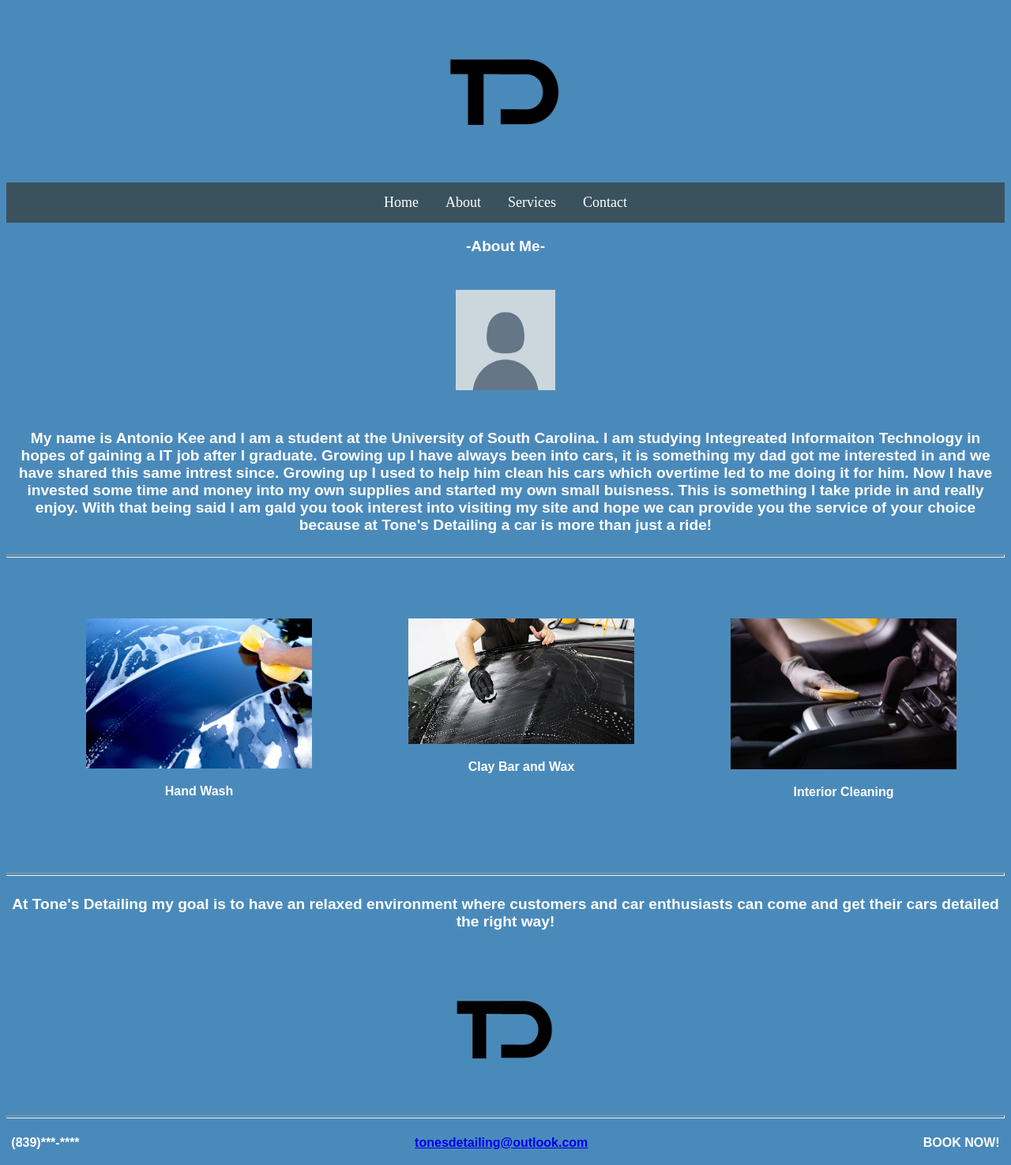
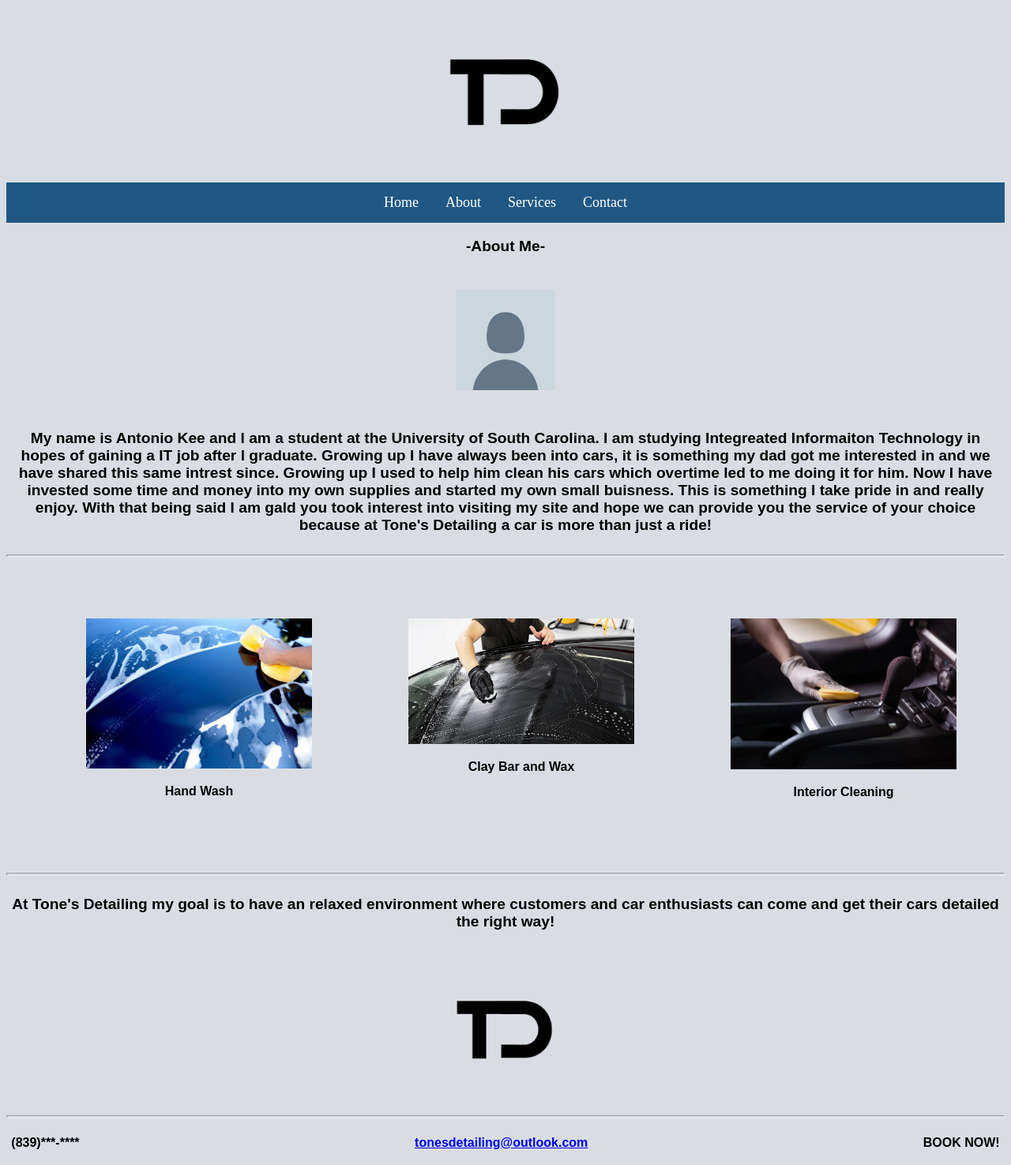
Before and after one commit to httpstonio/httpstonio.github.io, a plain HTML site: page index.html in a window 1280 px wide. Shown: the part 5-1480 px from the top of the page at 79% size. Drawn offline with Linux system fonts and the light colour scheme.

Commit message:
Add files via upload

```diff
--- a/aboutstyle.css
+++ b/aboutstyle.css
@@ -18,13 +18,13 @@ nav li{
     list-style-type: none;
     margin: 0;
     padding: 0;
-    background-color: rgb(98, 140, 160);
+    background-color: #205883;
 }
 
 /**Navigation bar text**/
 .nav {
     display: inline-block;
-    color: white;
+    color: black;
     text-align: center;
     font-size: large;
     padding: 15px 15px;
@@ -42,7 +42,7 @@ nav li{
 h3{
     text-align: center;
     font-family: arial;
-    color: white;
+    color: black;
 }
 
 /**About Me Text**/
@@ -51,7 +51,7 @@ h4{
     display: block;
     font-family: arial;
     font-weight: bold;
-    color: white;
+    color: black;
 }
 
 /**Profile Pic**/
@@ -76,7 +76,7 @@ h4{
 /**instagram img and text**/
 #ig{
     text-align: center;
-    color: white;
+    color: black;
     font-size: medium;
     font-weight: bold;
     font-family: Arial;
@@ -85,7 +85,7 @@ h4{
 /**facebook img and text**/
 #fb{
     text-align: center;
-    color: white;
+    color: black;
     font-size: medium;
     font-weight: bold;
     font-family: Arial;}
@@ -93,7 +93,7 @@ h4{
 /**snapchat img and text**/
 #sc{
     text-align: center;
-    color: white;
+    color: black;
     font-size: medium;
     font-weight: bold;
     font-family: Arial;}
@@ -104,7 +104,7 @@ h4{
     display: flex;
     justify-content: space-between;
     text-align: center;
-    color: white;
+    color: black;
     font-family: arial;
     font-weight: bold;
     padding: 0.5%;
--- a/contactstyle.css
+++ b/contactstyle.css
@@ -13,13 +13,13 @@ nav li{
     list-style-type: none;
     margin: 0;
     padding: 0;
-    background-color: rgb(98, 140, 160);
+    background-color: #205883;
 }
 
 /**Navigation bar text**/
 .nav {
     display: inline-block;
-    color: white;
+    color: black;
     text-align: center;
     font-size: large;
     padding: 15px 15px;
@@ -37,7 +37,7 @@ p {
     margin-right: auto;
     text-align: center;
     font-family: arial;
-    color: white;
+    color: black;
     font-weight: bold;
 }
 
@@ -54,7 +54,7 @@ input[type=text]{
 /**book appt header**/
 #header{
     text-align: center;
-    color: white;
+    color: black;
     font-weight: bold;
     font-family: arial;
 
@@ -62,7 +62,7 @@ input[type=text]{
 
 /**form labels**/
 #label{
-    color: white;
+    color: black;
     font-weight: bold;
     font-family: arial;
 }
@@ -78,7 +78,7 @@ section{
     display: flex;
     justify-content: space-between;
     text-align: center;
-    color: white;
+    color: black;
     font-family: arial;
     font-weight: bold;
     padding: 0.5%;
--- a/index.html
+++ b/index.html
@@ -28,7 +28,7 @@
         <meta name="viewport" content="width=device-width, initia-scale=1.0">
 
         <style>
-           body{background-color: rgb(74, 138, 187) ;}
+           body{background-color: #D9DDE3;}
         </style>
 
     </head>
@@ -62,13 +62,13 @@
             <ol>
                 <div class="row">
                     <div class="column">
-                        <img src="Images/hand wash.jpg" alt="Hand Wash" width="100%"> <p id="handwash">Hand Wash</p>
+                        <img src="Images/hand wash.jpg" alt="" width="100%"> <p id="handwash">Hand Wash</p>
                     </div>
                     <div class="column">
-                        <img src="Images/clay bar.jpg" alt="Clay Bar and Wax" width="100%"> <p id="cbw">Clay Bar and Wax</p>
+                        <img src="Images/clay bar.jpg" alt="" width="100%"> <p id="cbw">Clay Bar and Wax</p>
                     </div>
                     <div class="column">
-                        <img src="Images/interior cleaning.webp" alt="Interior Cleaning" width="100%"> <p id="interior">Interior Cleaning</p>
+                        <img src="Images/interior cleaning.webp" alt="" width="100%"> <p id="interior">Interior Cleaning</p>
                     </div>
                 </div>
 
--- a/mystyle.css
+++ b/mystyle.css
@@ -19,7 +19,7 @@ nav li{
     list-style-type: none;
     margin: 0;
     padding: 0;
-    background-color: rgb(58, 82, 94);
+    background-color: #205883;
 }
 
 /**Navigation bar text**/
@@ -43,7 +43,7 @@ nav li{
 h3{
     text-align: center;
     font-family: arial;
-    color: white;
+    color: black;
     font-size: larger;
 }
 
@@ -60,7 +60,7 @@ h4{
     font-size: larger;
     font-family: arial;
     font-weight: bold;
-    color: white;
+    color: black;
 
 }
 
@@ -85,7 +85,7 @@ h4{
 /**handwash img and text**/
 #handwash{
     text-align: center;
-    color: white;
+    color: black;
     font-size: medium;
     font-weight: bold;
     font-family: Arial;
@@ -94,7 +94,7 @@ h4{
 /**claybar and wax img and text**/
 #cbw{
     text-align: center;
-    color: white;
+    color: black;
     font-size: medium;
     font-weight: bold;
     font-family: Arial;
@@ -104,7 +104,7 @@ h4{
 /**interior img and text**/
 #interior{
     text-align: center;
-    color: white;
+    color: black;
     font-size: medium;
     font-weight: bold;
     font-family: Arial;
@@ -129,7 +129,7 @@ h4{
     display: flex;
     justify-content: space-between;
     text-align: center;
-    color: white;
+    color: black;
     font-family: arial;
     font-weight: bold;
     padding: 0.5%;
--- a/servicestyle.css
+++ b/servicestyle.css
@@ -18,13 +18,13 @@ nav li{
     list-style-type: none;
     margin: 0;
     padding: 0;
-    background-color: rgb(98, 140, 160);
+    background-color: #205883;
 }
 
 /**Navigation bar text**/
 .nav {
     display: inline-block;
-    color: white;
+    color: black;
     text-align: center;
     font-size: large;
     padding: 15px 15px;
@@ -45,7 +45,7 @@ section{
 
 h1{
     text-align: center;
-    color: white;
+    color: black;
     font-size: x-large;
     font-weight: bold;
     font-family: Arial;
@@ -80,7 +80,7 @@ section div img{
 /**foam wash img and text**/
 #fw{
     text-align: center;
-    color: white;
+    color: black;
     font-size: medium;
     font-weight: bold;
     font-family: Arial;
@@ -89,7 +89,7 @@ section div img{
 /**interior detail img and text**/
 #id{
     text-align: center;
-    color: white;
+    color: black;
     font-size: medium;
     font-weight: bold;
     font-family: Arial;}
@@ -97,7 +97,7 @@ section div img{
 /**deep wheel cleaning img and text**/
 #dwc{
     text-align: center;
-    color: white;
+    color: black;
     font-size: medium;
     font-weight: bold;
     font-family: Arial;}
@@ -105,7 +105,7 @@ section div img{
 /**clay bar img and text**/
 #cb{
     text-align: center;
-    color: white;
+    color: black;
     font-size: medium;
     font-weight: bold;
     font-family: Arial;}
@@ -113,7 +113,7 @@ section div img{
 /**waxing img and text**/
 #w{
     text-align: center;
-    color: white;
+    color: black;
     font-size: medium;
     font-weight: bold;
     font-family: Arial;}
@@ -123,7 +123,7 @@ section div img{
     display: flex;
     justify-content: space-between;
     text-align: center;
-    color: white;
+    color: black;
     font-family: arial;
     font-weight: bold;
     padding: 1%;
@@ -131,8 +131,8 @@ section div img{
 
 table, tr, th{
     border: 1px solid;
-    border-color: white;
-    color: white;
+    border-color: black;
+    color: black;
     margin-left: auto;
     margin-right: auto;
     text-align: center;
```
Also changed, not shown: aboutUs.html (+1 -1 lines), contact.html (+1 -1 lines), services.html (+1 -1 lines).
